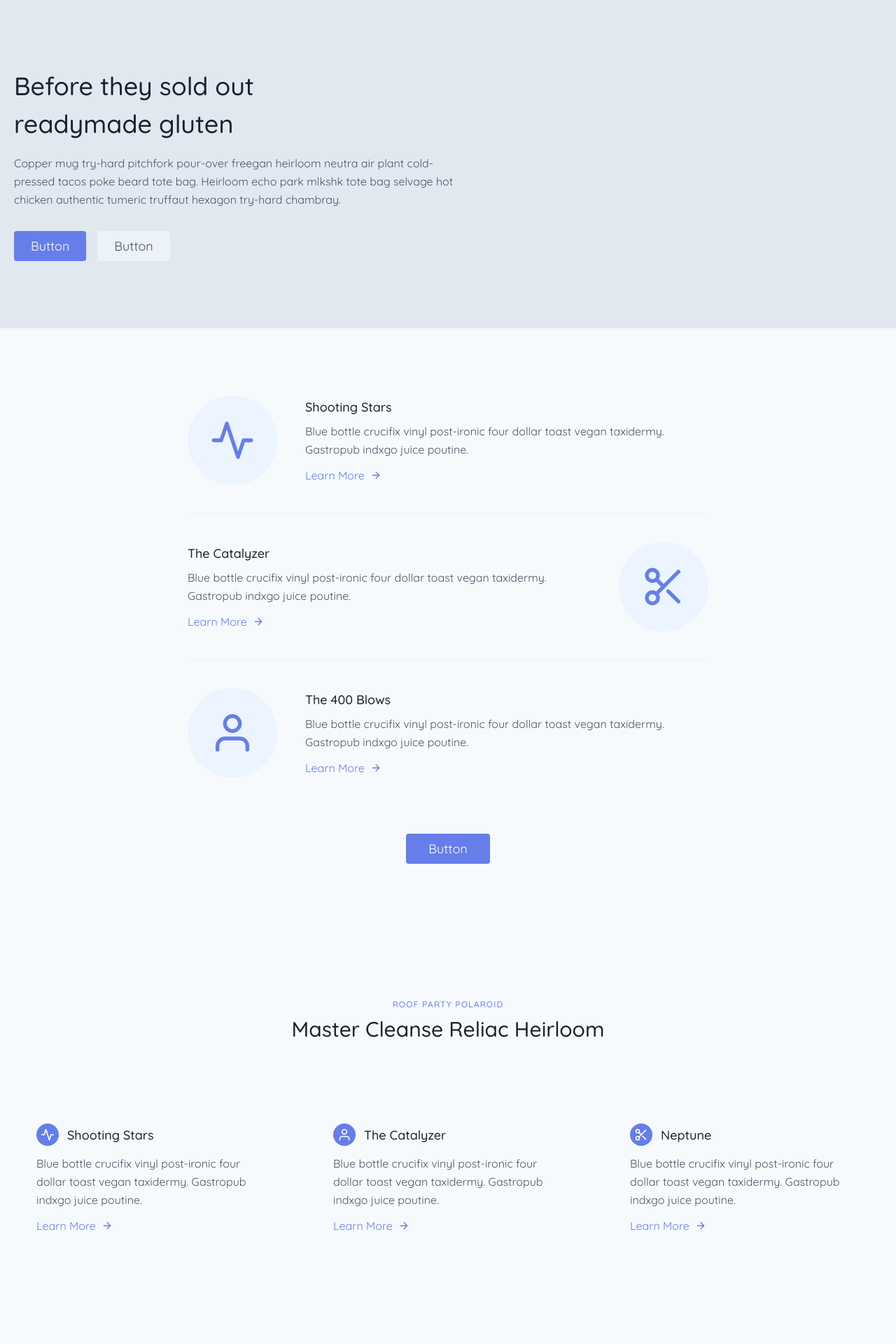
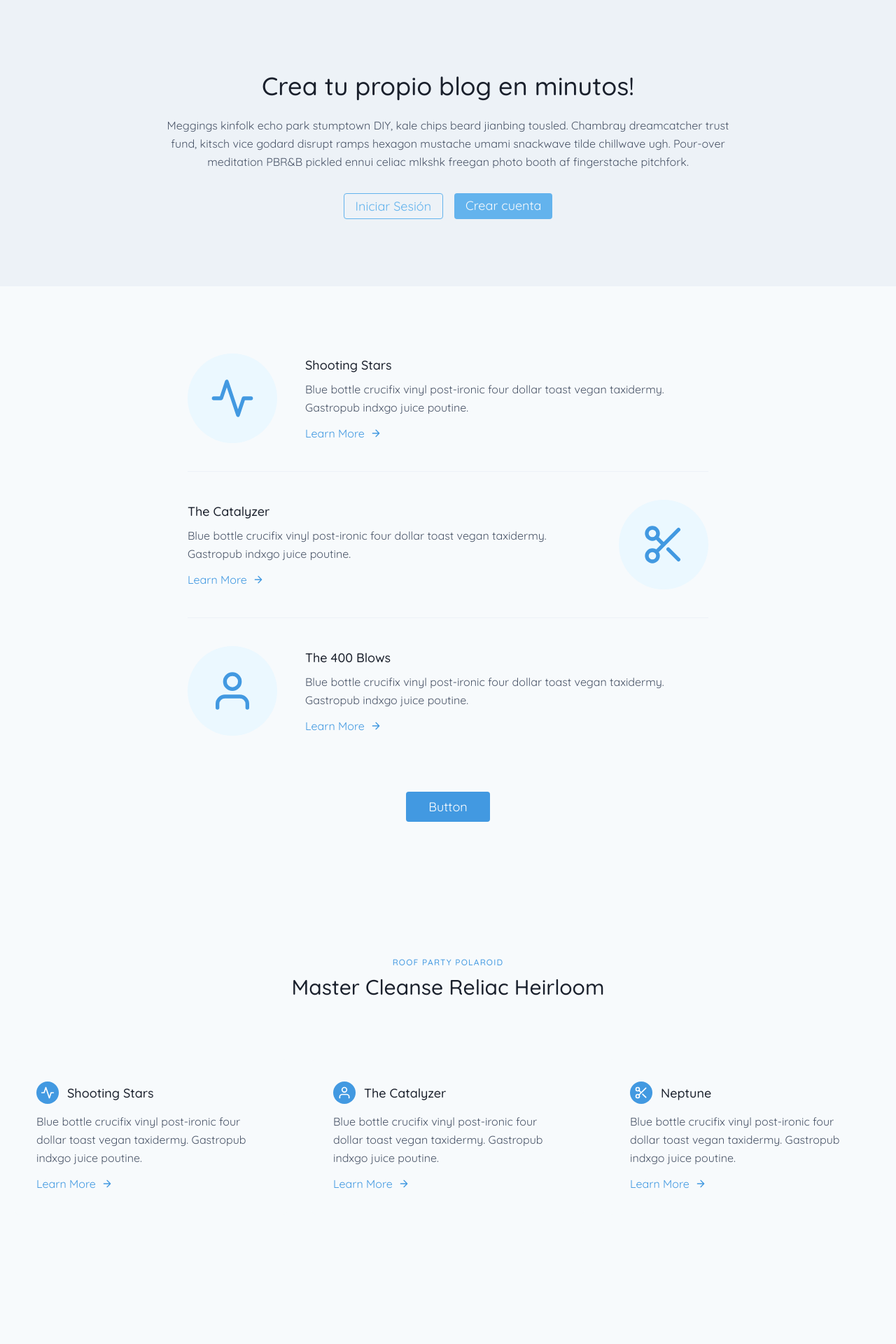
Before and after one commit to alexfertel/blog-gen, a Next.js app: page / in a window 1280 px wide. Shown: the top 1920 px of the page at 70% size. Built offline with nearby package versions, Linux system fonts and the light colour scheme; no server answers.

Commit message:
feat: Update home page and link it with auth page

```diff
--- a/components/home/FeaturedSection.js
+++ b/components/home/FeaturedSection.js
@@ -5,14 +5,14 @@ export default function FeaturedSection() {
     <section className="text-gray-700">
       <div className="container px-5 py-24 mx-auto">
         <div className="flex flex-col w-full mb-20 text-center">
-          <h2 className="mb-1 text-xs font-medium tracking-widest text-indigo-500">ROOF PARTY POLAROID</h2>
+          <h2 className="mb-1 text-xs font-medium tracking-widest text-blue-500">ROOF PARTY POLAROID</h2>
           <h1 className="text-2xl font-medium text-gray-900 sm:text-3xl">Master Cleanse Reliac Heirloom</h1>
         </div>
         <div className="flex flex-wrap -m-4">
           <div className="p-4 md:w-1/3">
             <div className="flex flex-col h-full p-8 bg-gray-100 rounded-lg">
               <div className="flex items-center mb-3">
-                <div className="inline-flex items-center justify-center flex-shrink-0 w-8 h-8 mr-3 text-white bg-indigo-500 rounded-full">
+                <div className="inline-flex items-center justify-center flex-shrink-0 w-8 h-8 mr-3 text-white bg-blue-500 rounded-full">
                   <svg
                     fill="none"
                     stroke="currentColor"
@@ -32,7 +32,7 @@ export default function FeaturedSection() {
                   Blue bottle crucifix vinyl post-ironic four dollar toast vegan taxidermy. Gastropub indxgo juice
                   poutine.
                 </p>
-                <a className="inline-flex items-center mt-3 text-indigo-500">
+                <a className="inline-flex items-center mt-3 text-blue-500">
                   Learn More
                   <svg
                     fill="none"
@@ -52,7 +52,7 @@ export default function FeaturedSection() {
           <div className="p-4 md:w-1/3">
             <div className="flex flex-col h-full p-8 bg-gray-100 rounded-lg">
               <div className="flex items-center mb-3">
-                <div className="inline-flex items-center justify-center flex-shrink-0 w-8 h-8 mr-3 text-white bg-indigo-500 rounded-full">
+                <div className="inline-flex items-center justify-center flex-shrink-0 w-8 h-8 mr-3 text-white bg-blue-500 rounded-full">
                   <svg
                     fill="none"
                     stroke="currentColor"
@@ -73,7 +73,7 @@ export default function FeaturedSection() {
                   Blue bottle crucifix vinyl post-ironic four dollar toast vegan taxidermy. Gastropub indxgo juice
                   poutine.
                 </p>
-                <a className="inline-flex items-center mt-3 text-indigo-500">
+                <a className="inline-flex items-center mt-3 text-blue-500">
                   Learn More
                   <svg
                     fill="none"
@@ -93,7 +93,7 @@ export default function FeaturedSection() {
           <div className="p-4 md:w-1/3">
             <div className="flex flex-col h-full p-8 bg-gray-100 rounded-lg">
               <div className="flex items-center mb-3">
-                <div className="inline-flex items-center justify-center flex-shrink-0 w-8 h-8 mr-3 text-white bg-indigo-500 rounded-full">
+                <div className="inline-flex items-center justify-center flex-shrink-0 w-8 h-8 mr-3 text-white bg-blue-500 rounded-full">
                   <svg
                     fill="none"
                     stroke="currentColor"
@@ -115,7 +115,7 @@ export default function FeaturedSection() {
                   Blue bottle crucifix vinyl post-ironic four dollar toast vegan taxidermy. Gastropub indxgo juice
                   poutine.
                 </p>
-                <a className="inline-flex items-center mt-3 text-indigo-500">
+                <a className="inline-flex items-center mt-3 text-blue-500">
                   Learn More
                   <svg
                     fill="none"
--- a/components/home/Footer.js
+++ b/components/home/Footer.js
@@ -12,7 +12,7 @@ export default function Footer() {
               strokeLinecap="round"
               strokeLinejoin="round"
               strokeWidth="2"
-              className="w-10 h-10 p-2 text-white bg-indigo-500 rounded-full"
+              className="w-10 h-10 p-2 text-white bg-blue-500 rounded-full"
               viewBox="0 0 24 24"
             >
               <path d="M12 2L2 7l10 5 10-5-10-5zM2 17l10 5 10-5M2 12l10 5 10-5" />
--- a/components/home/HeroSection.js
+++ b/components/home/HeroSection.js
@@ -1,36 +1,70 @@
-import React from 'react';
+import React, { useState } from 'react';
+import Link from 'next/link';
+import { useUser } from '../../hooks/useUser';
+import firebase from '../../firebase/clientApp';
+
+const logInteractionStyles =
+  'px-4 py-1 text-lg transition-all duration-150 transform rounded cursor-pointer hover:-translate-y-1 hover:shadow-lg hover:scale-105';
+const commonLogStyles = 'text-blue-400 border border-blue-400 hover:bg-blue-400 hover:text-gray-100';
+
+const AuthLink = ({ link }) => <Link href="/auth">{link}</Link>;
+
+const LogoutButton = () => {
+  const [isLoading, setIsLoading] = useState(false);
+  const [error, setError] = useState(null);
+
+  const signOut = async () => {
+    setIsLoading(true);
+    return firebase
+      ?.auth()
+      .signOut()
+      .then(() => setIsLoading(false))
+      .catch(e => {
+        setError(e);
+        setIsLoading(false);
+      });
+  };
+
+  return (
+    <button type="button" className={`${logInteractionStyles} ${commonLogStyles}`} onClick={signOut}>
+      Cerrar Sesión
+    </button>
+  );
+};
 
 export default function HeroSection() {
+  const { user } = useUser();
+  console.log(user)
+
+  const log = user ? (
+    <LogoutButton />
+  ) : (
+    <AuthLink link={<a className={`${logInteractionStyles} ${commonLogStyles}`}>Iniciar Sesión</a>} />
+  );
+
+  const signUp = (
+    <AuthLink
+      link={<a className={`${logInteractionStyles} ml-4 text-gray-100 bg-blue-400 hover:bg-blue-500`}>Crear cuenta</a>}
+    />
+  );
+
   return (
-    <section className="text-gray-700 bg-gray-300">
-      <div className="container flex flex-col items-center px-5 py-24 mx-auto md:flex-row">
-        <div className="flex flex-col items-center mb-16 text-center lg:flex-grow md:w-1/2 lg:pr-24 md:pr-16 md:items-start md:text-left md:mb-0">
-          <h1 className="mb-4 text-3xl font-medium text-gray-900 sm:text-4xl">
-            Before they sold out
-            <br className="hidden lg:inline-block" />
-            readymade gluten
+    <section className="text-gray-700 bg-gray-200">
+      <div className="container flex flex-col items-center justify-center px-5 py-24 mx-auto md:flex-row">
+        <div className="w-full text-center lg:w-2/3">
+          <h1 className="mb-4 text-3xl font-medium text-gray-900 title-font sm:text-4xl">
+            Crea tu propio blog en minutos!
           </h1>
           <p className="mb-8 leading-relaxed">
-            Copper mug try-hard pitchfork pour-over freegan heirloom neutra air plant cold-pressed tacos poke beard tote
-            bag. Heirloom echo park mlkshk tote bag selvage hot chicken authentic tumeric truffaut hexagon try-hard
-            chambray.
+            Meggings kinfolk echo park stumptown DIY, kale chips beard jianbing tousled. Chambray dreamcatcher trust
+            fund, kitsch vice godard disrupt ramps hexagon mustache umami snackwave tilde chillwave ugh. Pour-over
+            meditation PBR&amp;B pickled ennui celiac mlkshk freegan photo booth af fingerstache pitchfork.
           </p>
           <div className="flex justify-center">
-            <button
-              type="button"
-              className="inline-flex px-6 py-2 text-lg text-white bg-indigo-500 border-0 rounded focus:outline-none hover:bg-indigo-600"
-            >
-              Button
-            </button>
-            <button
-              type="button"
-              className="inline-flex px-6 py-2 ml-4 text-lg text-gray-700 bg-gray-200 border-0 rounded focus:outline-none hover:bg-gray-300"
-            >
-              Button
-            </button>
+            {log}
+            {signUp}
           </div>
         </div>
-        <div className="w-5/6 lg:max-w-lg lg:w-full md:w-1/2" />
       </div>
     </section>
   );
--- a/components/home/PerksSection.js
+++ b/components/home/PerksSection.js
@@ -5,7 +5,7 @@ export default function PerksSection() {
     <section className="text-gray-700">
       <div className="container px-5 py-24 mx-auto">
         <div className="flex flex-col items-center pb-10 mx-auto mb-10 border-b border-gray-200 lg:w-3/5 sm:flex-row">
-          <div className="inline-flex items-center justify-center flex-shrink-0 w-20 h-20 text-indigo-500 bg-indigo-100 rounded-full sm:w-32 sm:h-32 sm:mr-10">
+          <div className="inline-flex items-center justify-center flex-shrink-0 w-20 h-20 text-blue-500 bg-blue-100 rounded-full sm:w-32 sm:h-32 sm:mr-10">
             <svg
               fill="none"
               stroke="currentColor"
@@ -23,7 +23,7 @@ export default function PerksSection() {
             <p className="text-base leading-relaxed">
               Blue bottle crucifix vinyl post-ironic four dollar toast vegan taxidermy. Gastropub indxgo juice poutine.
             </p>
-            <a className="inline-flex items-center mt-3 text-indigo-500">
+            <a className="inline-flex items-center mt-3 text-blue-500">
               Learn More
               <svg
                 fill="none"
@@ -45,7 +45,7 @@ export default function PerksSection() {
             <p className="text-base leading-relaxed">
               Blue bottle crucifix vinyl post-ironic four dollar toast vegan taxidermy. Gastropub indxgo juice poutine.
             </p>
-            <a className="inline-flex items-center mt-3 text-indigo-500">
+            <a className="inline-flex items-center mt-3 text-blue-500">
               Learn More
               <svg
                 fill="none"
@@ -60,7 +60,7 @@ export default function PerksSection() {
               </svg>
             </a>
           </div>
-          <div className="inline-flex items-center justify-center flex-shrink-0 order-first w-20 h-20 text-indigo-500 bg-indigo-100 rounded-full sm:w-32 sm:order-none sm:h-32 sm:ml-10">
+          <div className="inline-flex items-center justify-center flex-shrink-0 order-first w-20 h-20 text-blue-500 bg-blue-100 rounded-full sm:w-32 sm:order-none sm:h-32 sm:ml-10">
             <svg
               fill="none"
               stroke="currentColor"
@@ -77,7 +77,7 @@ export default function PerksSection() {
           </div>
         </div>
         <div className="flex flex-col items-center mx-auto lg:w-3/5 sm:flex-row">
-          <div className="inline-flex items-center justify-center flex-shrink-0 w-20 h-20 text-indigo-500 bg-indigo-100 rounded-full sm:w-32 sm:h-32 sm:mr-10">
+          <div className="inline-flex items-center justify-center flex-shrink-0 w-20 h-20 text-blue-500 bg-blue-100 rounded-full sm:w-32 sm:h-32 sm:mr-10">
             <svg
               fill="none"
               stroke="currentColor"
@@ -96,7 +96,7 @@ export default function PerksSection() {
             <p className="text-base leading-relaxed">
               Blue bottle crucifix vinyl post-ironic four dollar toast vegan taxidermy. Gastropub indxgo juice poutine.
             </p>
-            <a className="inline-flex items-center mt-3 text-indigo-500">
+            <a className="inline-flex items-center mt-3 text-blue-500">
               Learn More
               <svg
                 fill="none"
@@ -114,7 +114,7 @@ export default function PerksSection() {
         </div>
         <button
           type="button"
-          className="flex px-8 py-2 mx-auto mt-20 text-lg text-white bg-indigo-500 border-0 rounded focus:outline-none hover:bg-indigo-600"
+          className="flex px-8 py-2 mx-auto mt-20 text-lg text-white bg-blue-500 border-0 rounded focus:outline-none hover:bg-blue-600"
         >
           Button
         </button>
--- a/pages/auth.js
+++ b/pages/auth.js
@@ -3,8 +3,8 @@ import { useForm } from 'react-hook-form';
 import { motion, AnimatePresence } from 'framer-motion';
 import { UserIcon } from '../icons';
 import withAnimation from '../hocs/withAnimation';
-import { LoginFields, RegisterFields } from '../components/Fields';
-import AuthBackground from '../components/AuthBackground';
+import { LoginFields, RegisterFields } from '../components/auth/Fields';
+import AuthBackground from '../components/auth/AuthBackground';
 import firebase from '../firebase/clientApp';
 
 const createUser = ({ email, password }) =>
```
Also changed, not shown: components/home/ContactUsSection.js (+5 -5 lines).
